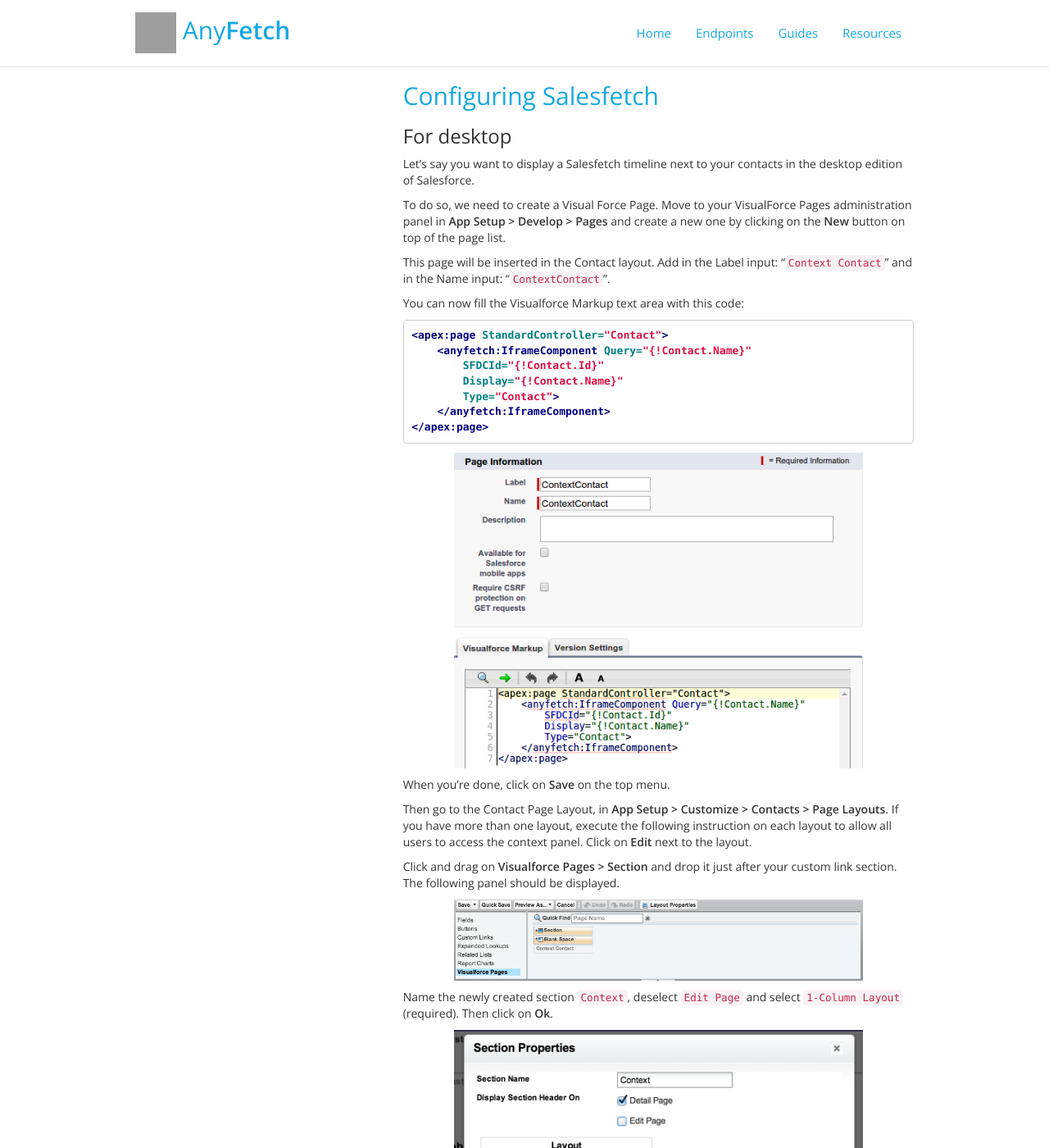
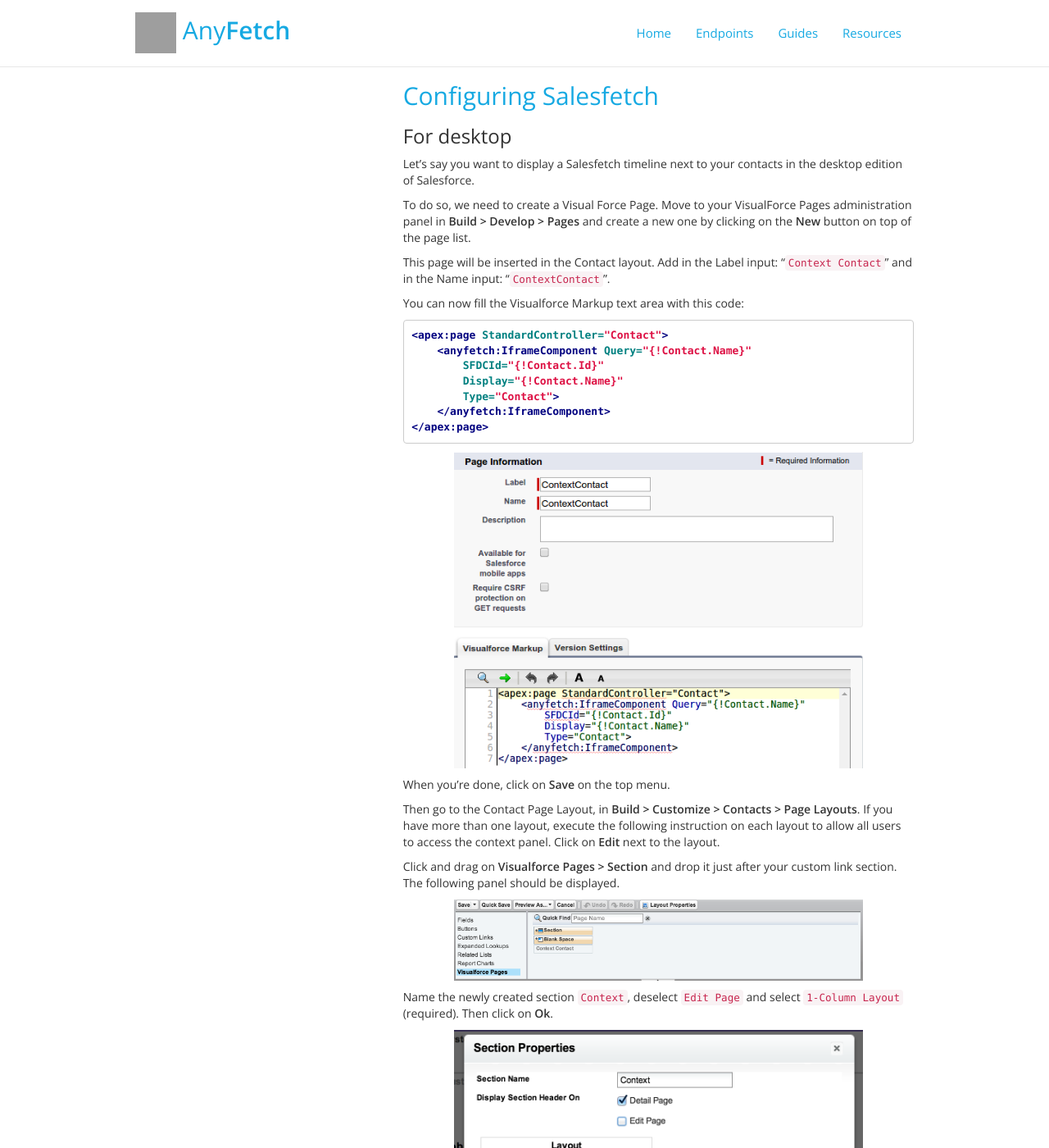
Before and after one commit to AnyFetch/developers.anyfetch.com, a Jekyll site: the page built from products/salesfetch.md, in a window 1280 px wide and 1400 px high, scrolled down 2065 px. Shown: the whole window at 82% size. Built offline with Jekyll 4.4.1, drawn with Linux system fonts in a browser that asks for light colours; nearby versions of some CDN libraries; Markdown is read by kramdown in place of the engine named in the settings; some of the changed text lies outside the part shown; grey boxes are pictures that could not be loaded.

Commit message:
Replaced App Setup with build

```diff
--- a/products/salesfetch.md
+++ b/products/salesfetch.md
@@ -56,7 +56,7 @@
 Let's say you want to display a Salesfetch timeline next to your contacts in the desktop edition of Salesforce.
 
 To do so, we need to create a Visual Force Page.
-Move to your VisualForce Pages administration panel in **App Setup > Develop > Pages** and create a new one by clicking on the **New** button on top of the page list.
+Move to your VisualForce Pages administration panel in **Build > Develop > Pages** and create a new one by clicking on the **New** button on top of the page list.
 
 This page will be inserted in the Contact layout.
 Add in the Label input: "`Context Contact`" and in the Name input: "`ContextContact`".
@@ -77,7 +77,7 @@
 
 When you're done, click on **Save** on the top menu.
 
-Then go to the Contact Page Layout, in **App Setup > Customize > Contacts > Page Layouts**. If you have more than one layout, execute the following instruction on each layout to allow all users to access the context panel. Click on **Edit** next to the layout.
+Then go to the Contact Page Layout, in **Build > Customize > Contacts > Page Layouts**. If you have more than one layout, execute the following instruction on each layout to allow all users to access the context panel. Click on **Edit** next to the layout.
 
 Click and drag on **Visualforce Pages > Section** and drop it just after your custom link section. The following panel should be displayed.
 
@@ -99,7 +99,7 @@
 Let's say you want to display a Salesfetch timeline next to your contacts in the desktop edition of Salesforce.
 
 To do so, we need to create a new Visual Force Page.
-Move to your VisualForce Pages administration panel in **App Setup > Develop > Pages** and create a new one by clicking on the **New** button on top of the page list.
+Move to your VisualForce Pages administration panel in **Build > Develop > Pages** and create a new one by clicking on the **New** button on top of the page list.
 
 This page will be inserted in the Contact layout.
 Add in the Label input: "`Mobile Context Contact`" and in the Name input: "`MobileContextContact`". Don't forget to check "Available for Salesforce mobile apps".
@@ -122,7 +122,7 @@
 
 ![Button](/images/products/salesfetch/button-link.png)
 
-Then go to the Contacts Page Layout, in **App Setup > Customize > Contacts > Page Layouts**. If you have more than one layout, execute the following instruction on each layout to allow all users to access the context panel. Click on **Edit** next to the layout
+Then go to the Contacts Page Layout, in **Build > Customize > Contacts > Page Layouts**. If you have more than one layout, execute the following instruction on each layout to allow all users to access the context panel. Click on **Edit** next to the layout
 
 Click on **Buttons**, then drag and drop the buttons onto "Custom buttons".
 
```
